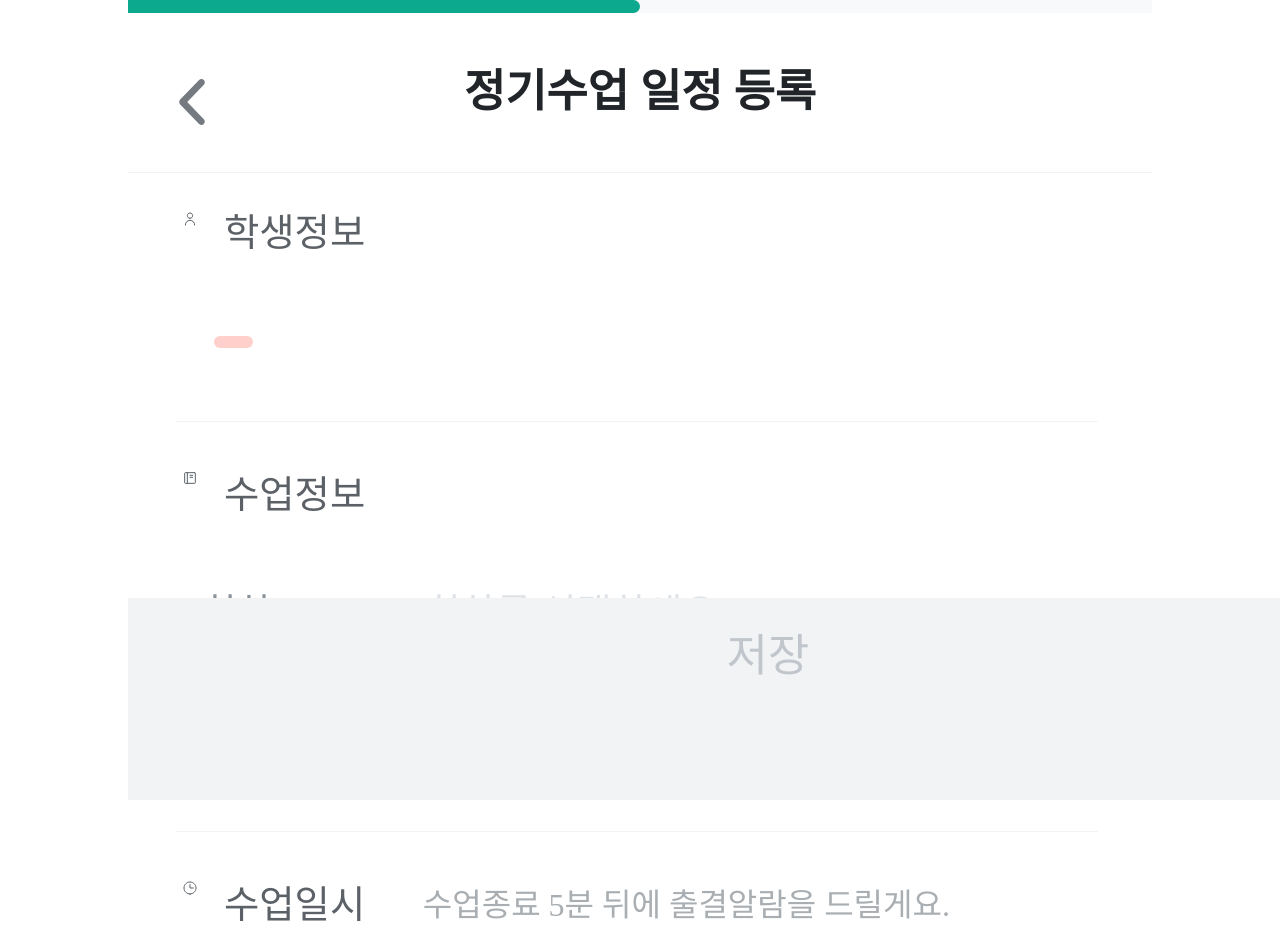
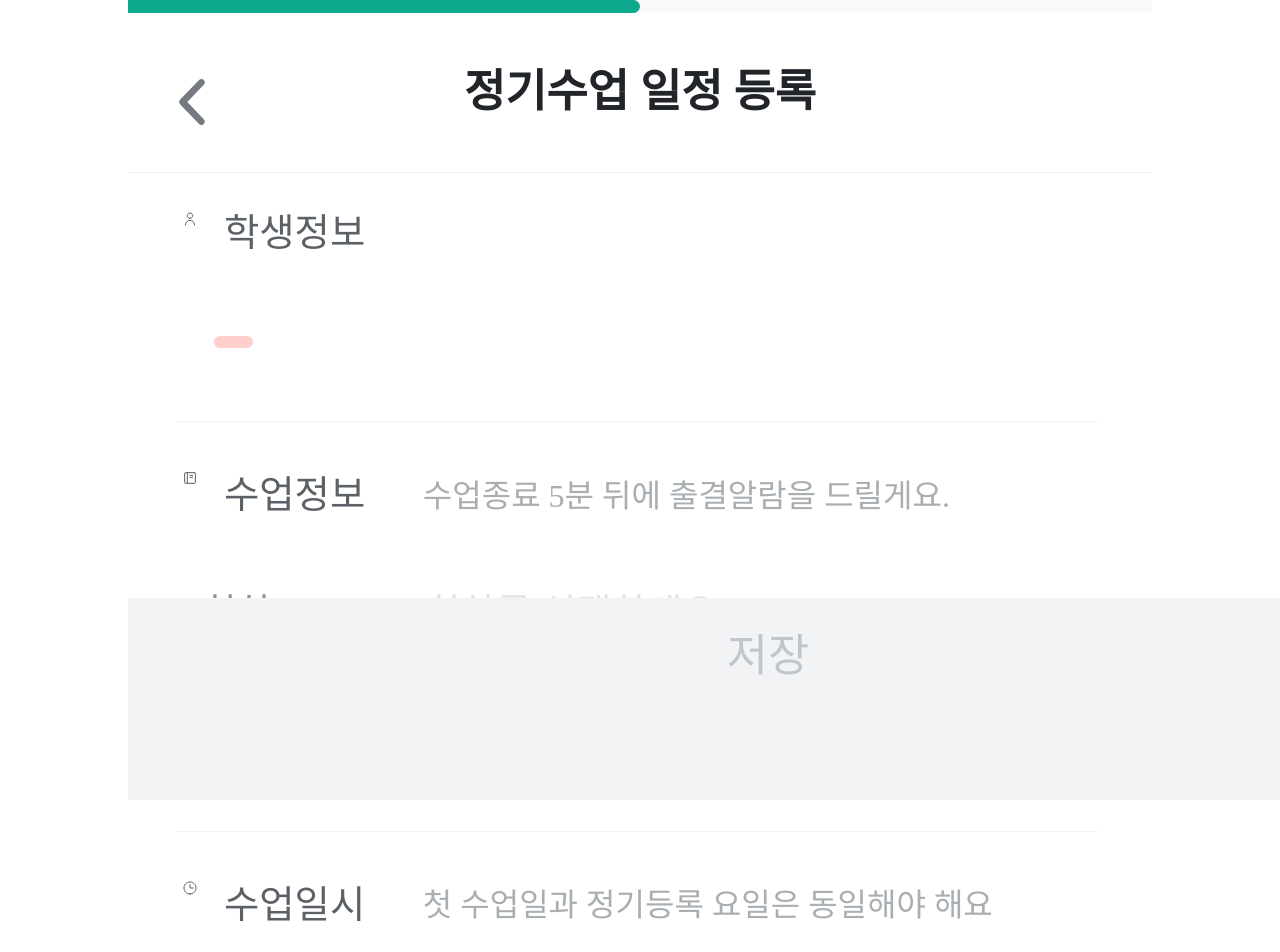
Before and after one commit to Gwasuwon-shot/Tutice_Client, a React (Vite) app: page /regular-lesson in a window 1280 px wide. Shown: the top 952 px of the page. Built offline with nearby package versions, Linux system fonts and the light colour scheme; a web font is replaced by a local one; what recoil-persist would draw is missing.

Commit message:
[ feat ] writing 변경

```diff
--- a/src/components/RegularLesson/Footer.tsx
+++ b/src/components/RegularLesson/Footer.tsx
@@ -33,7 +33,6 @@ export default function Footer() {
     }, [selectedDays, firstday]);
 
     function CompleteLesson() {
-        // 첫 수업일과 정기등록 요일은 동일해야 해요
         // post 로직 !
     }
 
--- a/src/components/RegularLesson/LessonDate.tsx
+++ b/src/components/RegularLesson/LessonDate.tsx
@@ -81,7 +81,7 @@ export default function LessonDate() {
             <IconWrapper>
                 <RegularLessonClockIcon />
                 <SectionName> 수업일시 </SectionName>
-                <Explain> 수업종료 5분 뒤에 출결알람을 드릴게요. </Explain>
+                <Explain> 첫 수업일과 정기등록 요일은 동일해야 해요  </Explain>
             </IconWrapper>
 
             <DayWrapper>
--- a/src/components/RegularLesson/LessonInformation.tsx
+++ b/src/components/RegularLesson/LessonInformation.tsx
@@ -45,6 +45,7 @@ export default function LessonInformation() {
             <IconWrapper>
                 <RegularLessonNotebookIcon />
                 <SectionName> 수업정보 </SectionName>
+                <Explain> 수업종료 5분 뒤에 출결알람을 드릴게요. </Explain>
             </IconWrapper>
             <LessonWrapper>
                 <Turn>
@@ -53,7 +54,6 @@ export default function LessonInformation() {
                 </Turn>
                 <StartDate>
                     <StartDateName> 첫 수업일 </StartDateName>
-
                     <StartDateButton type = "button" onClick={handleDatePicker}> {activeDateSlide.year}년 {activeDateSlide.month}월 {activeDateSlide.date}일 </StartDateButton>
                     <RegularLessonPencilIcon />
                 </StartDate>
@@ -72,6 +72,14 @@ const IconWrapper = styled.div`
     display: flex;
 
     height: 3.1rem;
+`
+
+const Explain = styled.h3`
+    margin-top: 1.7rem;
+    margin-left: 1.8rem;
+
+    ${({ theme }) => theme.fonts.caption01};
+    color: ${({ theme }) => theme.colors.grey300};
 `
 
 const RegularLessonNotebookIcon = styled(RegularLessonNotebookIc)`
@@ -125,6 +133,7 @@ const TurnButton = styled.button<LesssonProp>`
 const StartDate = styled.div`
     display: flex;
 `
+
 const StartDateName = styled.h2`
     display: flex;
     align-items: center;
@@ -134,6 +143,7 @@ const StartDateName = styled.h2`
     ${({ theme }) => theme.fonts.body04};
     color: ${({ theme }) => theme.colors.grey400};
 `
+
 const StartDateButton = styled.button`
     padding: 0;
 
@@ -142,5 +152,7 @@ const StartDateButton = styled.button`
 `
 
 const RegularLessonPencilIcon = styled(RegularLessonPencilIc)`
+    width: 1.6rem;
+    margin-top: 0.3rem;
     margin-left: 1.6rem;
 `
```
